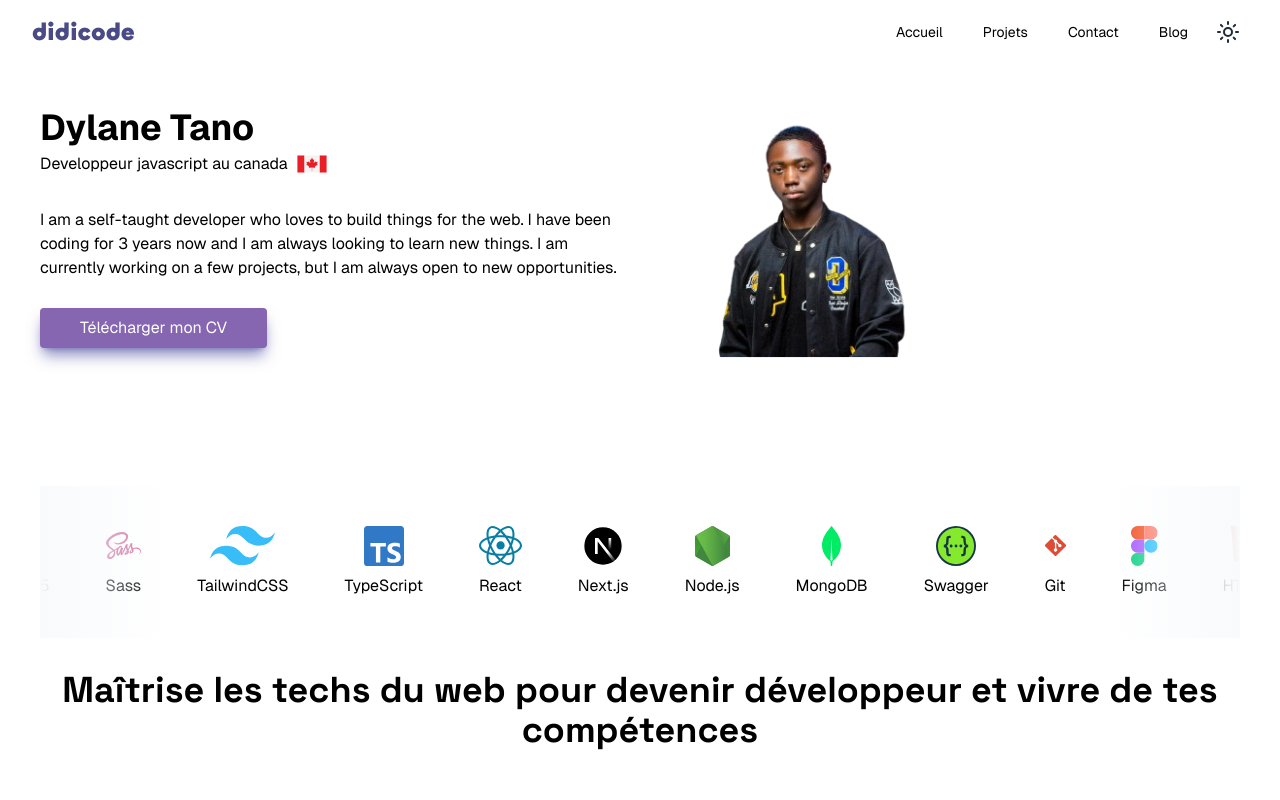
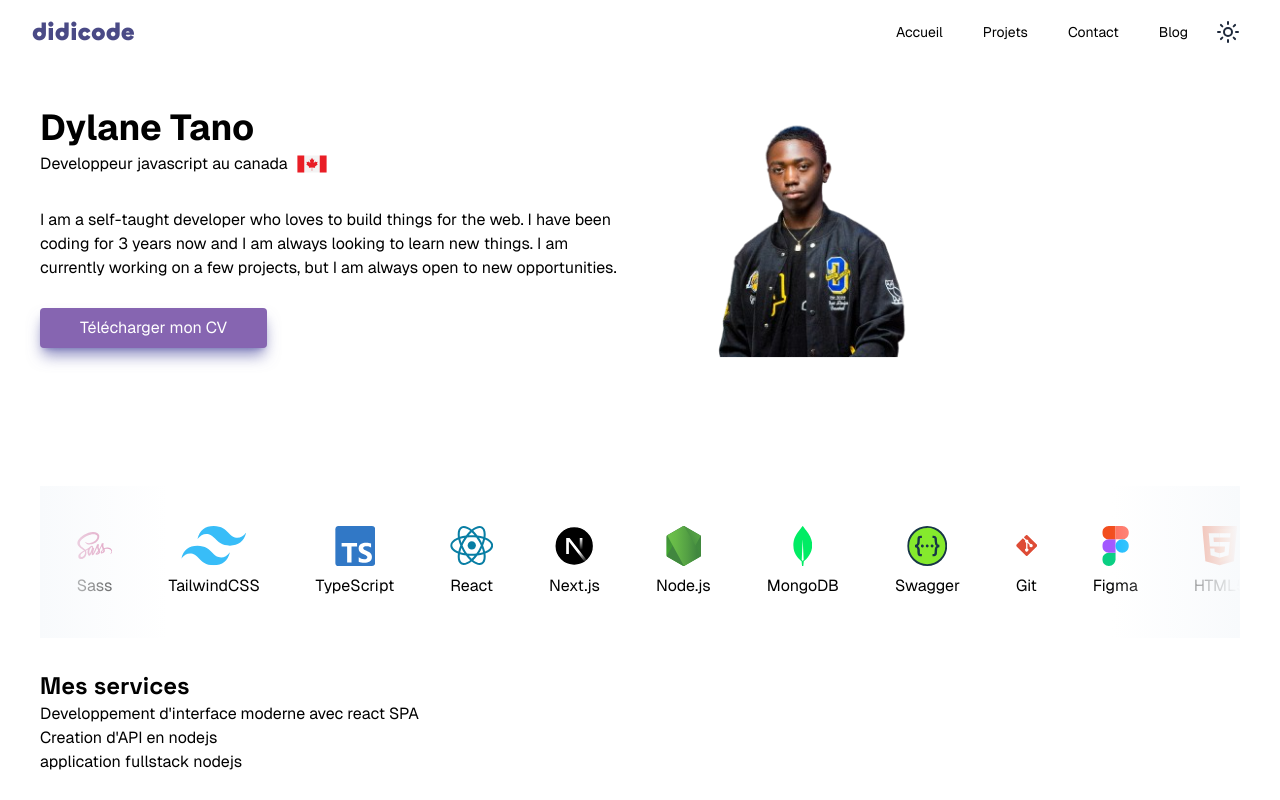
Before and after one commit to didicodeX/didicode, a Next.js app: page / in a window 1280 px wide. Shown: the top 800 px of the page. Built offline with nearby package versions, Linux system fonts and the light colour scheme.

Commit message:
Add Services component with descriptions; integrate into Home page

```diff
--- a/src/app/components/Services.tsx
+++ b/src/app/components/Services.tsx
@@ -1,7 +1,10 @@
 export default function Services () {
   return (
     <div>
-
+      <h2 className="text-2xl font-SpaceGrotesk font-bold">Mes services</h2>
+      <p>Developpement d'interface moderne avec react SPA</p>
+      <p>Creation d'API en nodejs</p>
+      <p>application fullstack nodejs</p>
     </div>
   );
 };
--- a/src/app/page.tsx
+++ b/src/app/page.tsx
@@ -1,4 +1,5 @@
 import Intro from "./components/Intro";
+import Services from "./components/Services";
 import Skills from "./components/Skills";
 import Button from "./components/ThemeSwitcher";
 
@@ -7,6 +8,7 @@ export default function Home() {
     <div className="mt-7 flex flex-col gap-8">
       <Intro/>
       <Skills/>
+      <Services/>
       <h1 className="font-SpaceGrotesk font-bold text-4xl text-center">Maîtrise les techs du web pour devenir développeur et vivre de tes compétences</h1>
 
       <a href="#" className="text-link hover:text-link-hover text-md mt-4">
```
